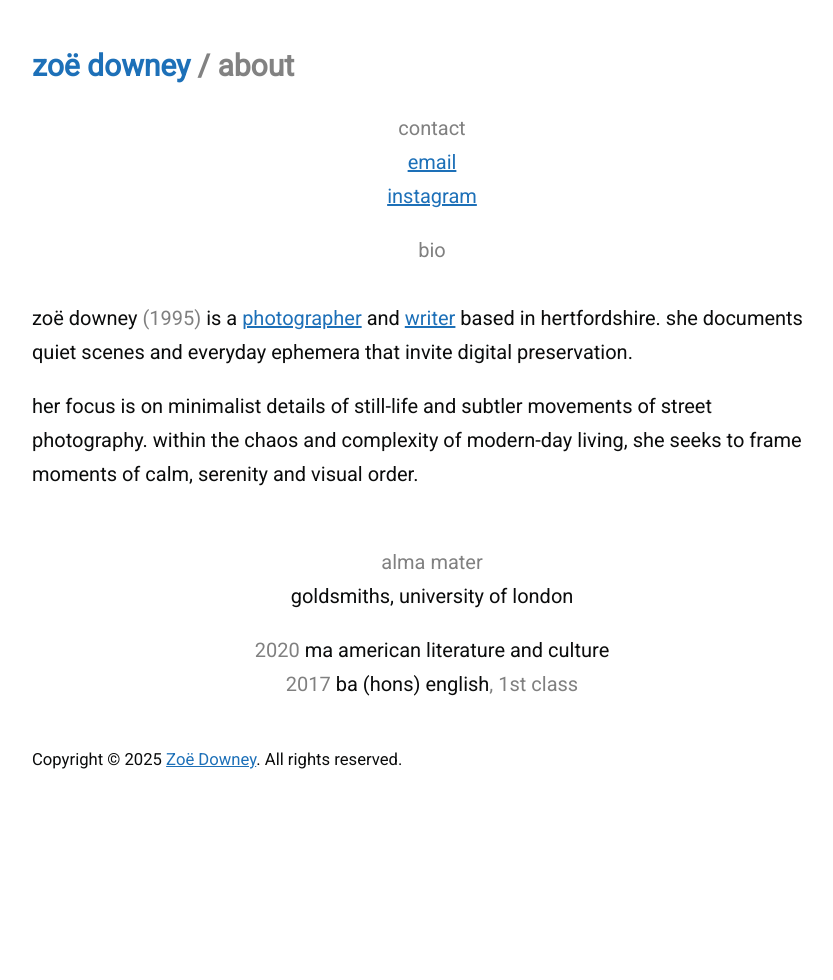
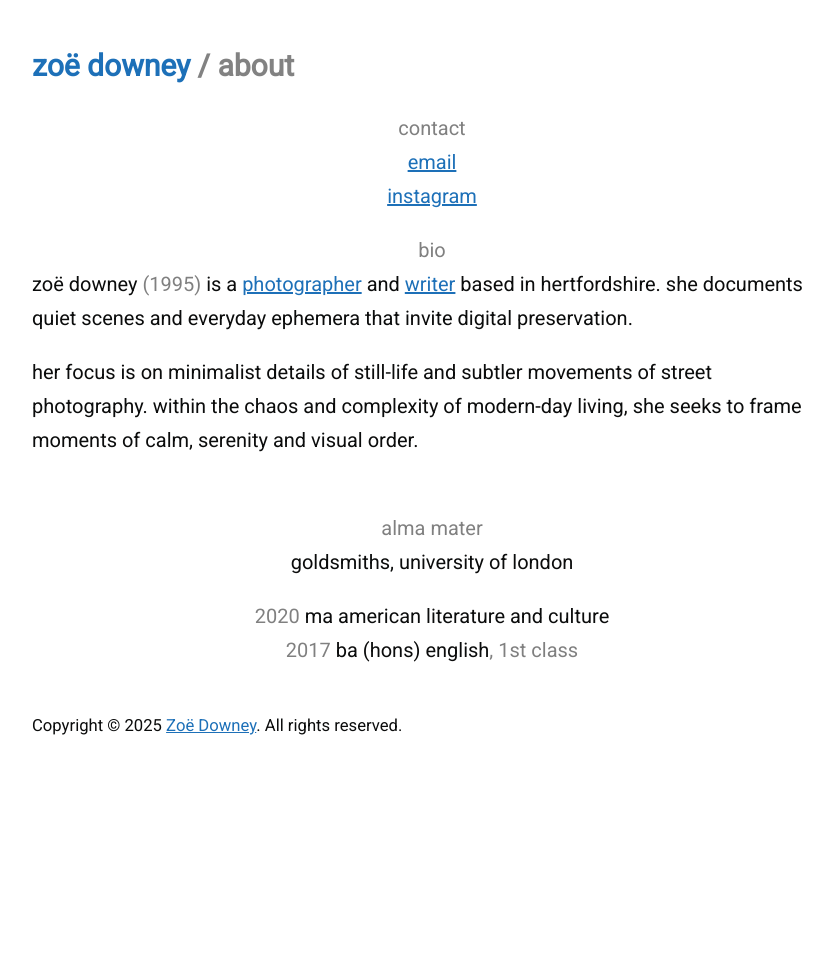
Before and after one commit to zoeurl/zoedowney.github.io, a Jekyll site: the page built from about/index.html, in a window 1280 px wide. Shown: the whole page, without its empty margins (208-1041 px from the left). Built offline with Jekyll 4.4.1, drawn with Linux system fonts in a browser that asks for light colours.

Commit message:
Update index.html

```diff
--- a/about/index.html
+++ b/about/index.html
@@ -7,7 +7,7 @@
 <center><a href="https://www.instagram.com/zoeurl">instagram</a></center>
 </p>
 <center><font color="grey">bio</font></center>
-<br>zoë downey <font color="grey">(1995)</font> is a <a href="https://www.zoedowney.com/photography/">photographer</a> and <a href="https://www.zoedowney.com/writing/">writer</a> based in hertfordshire. she documents quiet scenes and everyday ephemera that invite digital preservation.
+zoë downey <font color="grey">(1995)</font> is a <a href="https://www.zoedowney.com/photography/">photographer</a> and <a href="https://www.zoedowney.com/writing/">writer</a> based in hertfordshire. she documents quiet scenes and everyday ephemera that invite digital preservation.
 </p>
 her focus is on minimalist details of still-life and subtler movements of street photography. within the chaos and complexity of modern-day living, she seeks to frame moments of calm, serenity and visual order.
 </p>
```
